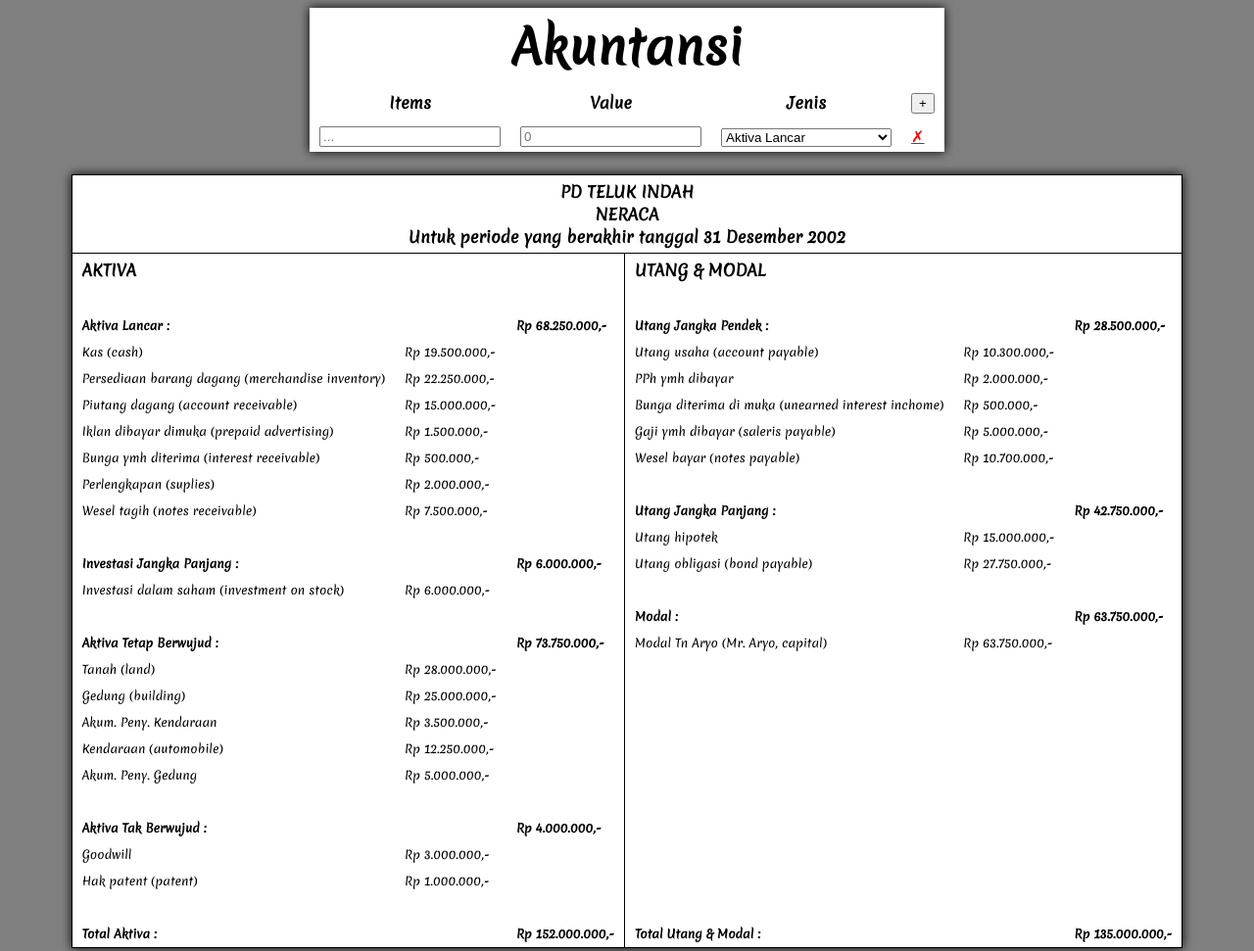
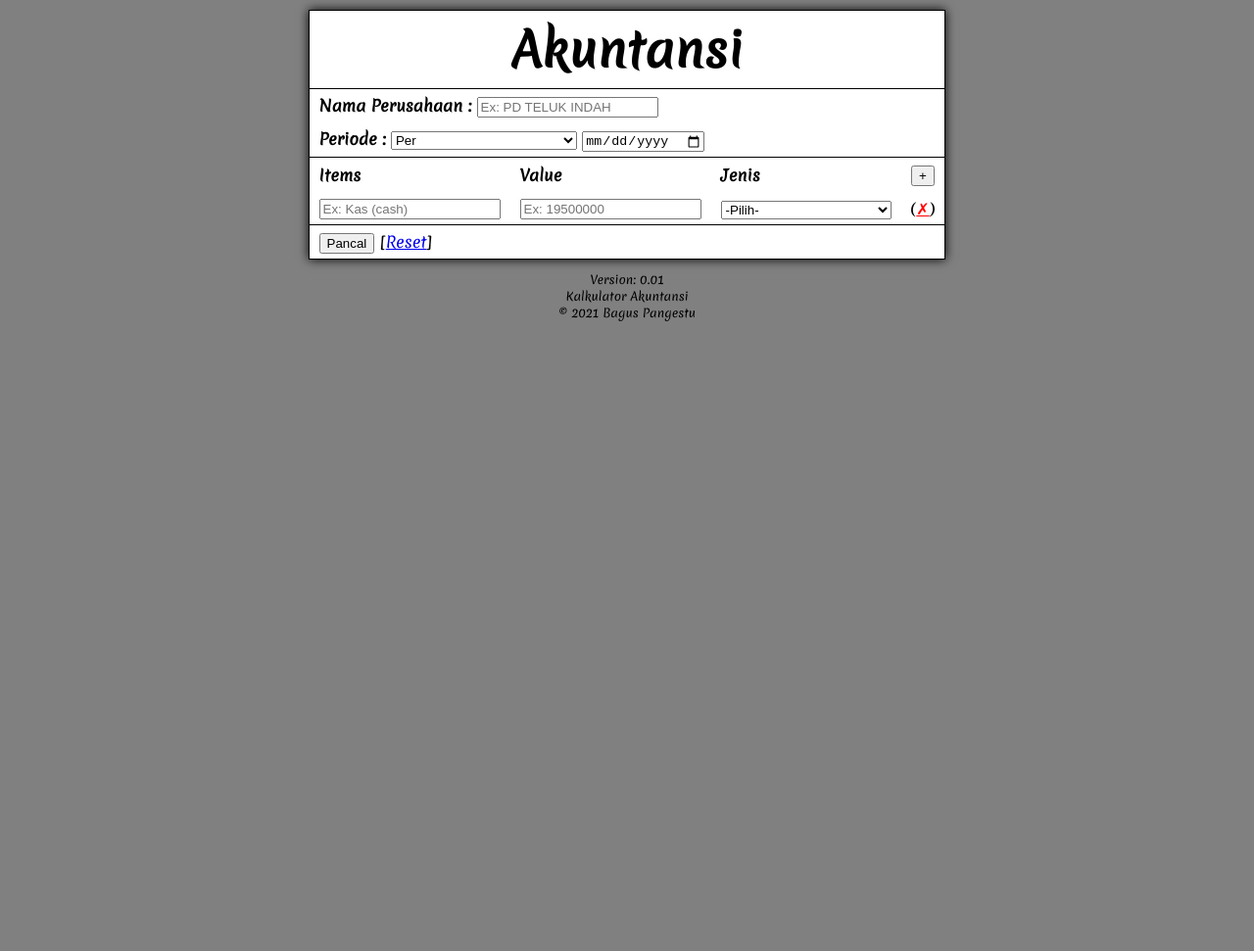
Before and after one commit to baguspangestu/kaltan, a plain HTML site: page public/index.html in a window 1280 px wide. Shown: the top 971 px of the page at 98% size. After the commit the page ends 800 px from the top, so only its background shows below. Drawn offline with Linux system fonts and the light colour scheme; some packages are replaced by stand-ins of ours.

Commit message:
Release v0.01

```diff
--- a/public/index.html
+++ b/public/index.html
@@ -28,35 +28,6 @@
 </head>
 
 <body>
-  <input id="tid" value="1" type="hidden" />
-  <table id="tabForm" class="center">
-    <tr>
-      <th colspan="4" style="font-size: 48px;">Akuntansi</th>
-    </tr>
-    <tr>
-      <th>Items</th>
-      <th>Value</th>
-      <th>Jenis</th>
-      <th><button>+</button></th>
-    </tr>
-    <tr>
-      <td><input type='text' placeholder='...' /></td>
-      <td><input type='number' placeholder='0' /></td>
-      <td>
-        <select>
-          <option value="0">Aktiva Lancar</option>
-          <option value="1">Investasi Jangka Panjang</option>
-          <option value="2">Aktiva Tetap Berwujud</option>
-          <option value="3">Aktiva Tak Berwujud</option>
-          <option value="4">Utang Jangka Pendek</option>
-          <option value="5">Utang Jangka Panjang</option>
-          <option value="6">Modal</option>
-        </select>
-      </td>
-      <td><a href="#" style="color:red;">✗</a></td>
-    </tr>
-  </table>
-  <br>
   <div id="root"></div>
 
   <!-- <p id="load">Firebase SDK Loading&hellip;</p> -->
--- a/public/script.js
+++ b/public/script.js
@@ -1,8 +1,22 @@
 $(function () {
-  const obj = {
+
+  const con = {
+    periode: ['Per', 'Untuk periode yang berakhir'],
+    type: [
+      'Aktiva Lancar',
+      'Investasi Jangka Panjang',
+      'Aktiva Tetap Berwujud',
+      'Aktiva Tak Berwujud',
+      'Utang Jangka Pendek',
+      'Utang Jangka Panjang',
+      'Modal'
+    ]
+  }
+
+  const dat = {
     company: 'PD TELUK INDAH',
-    periode: 'Untuk periode yang berakhir tanggal 31 Desember 2002',
-    data: [
+    periode: [1, "2002-12-31"],
+    data: [ // Data Test
       ['Tanah (land)', 2, 28000000],
       ['Kas (cash)', 0, 19500000],
       ['Persediaan barang dagang (merchandise inventory)', 0, 22250000],
@@ -26,15 +40,6 @@ $(function () {
       ['Wesel bayar (notes payable)', 4, 10700000],
       ['Perlengkapan (suplies)', 0, 2000000],
       ['Wesel tagih (notes receivable)', 0, 7500000],
-    ],
-    type: [
-      'Aktiva Lancar',
-      'Investasi Jangka Panjang',
-      'Aktiva Tetap Berwujud',
-      'Aktiva Tak Berwujud',
-      'Utang Jangka Pendek',
-      'Utang Jangka Panjang',
-      'Modal'
     ]
   };
 
@@ -133,21 +138,39 @@ $(function () {
     return x;
   }
 
-  function submit() {
+  function dateFormat(a) {
+    let x = '';
+    if (a) {
+      const d = new Date(a);
+      const ye = new Intl.DateTimeFormat('id', {
+        year: 'numeric'
+      }).format(d);
+      const mo = new Intl.DateTimeFormat('id', {
+        month: 'long'
+      }).format(d);
+      const da = new Intl.DateTimeFormat('id', {
+        day: '2-digit'
+      }).format(d);
+      x = da + ' ' + mo + ' ' + ye;
+    }
 
+    return x;
   }
 
-  function start() {
-    const a = obj.data;
-    const b = obj.type;
+  function result() {
+    const a = dat.data;
+    const b = con.type;
     const c = tbls(a, b)
+
+    const com = dat.company;
+    const per = con.periode[dat.periode[0]] + ' ' + dateFormat(dat.periode[1]);
 
     let x;
 
     x = `
-      <table class="border center">
+      <table id="hasil" class="border center">
         <tr class="b-bottom fs-16">
-          <th colspan="6">${obj.company}<br>NERACA<br>${obj.periode}</th>
+          <th colspan="6">${com}<br>NERACA<br>${per}</th>
         </tr>
         <tr class="ta-left fs-16">
           <th>AKTIVA</th>
@@ -199,10 +222,126 @@ $(function () {
 
     x += '</table>';
 
-    console.log(c);
     return x;
   }
 
-  const root = $('#root');
-  root.html(start());
+  function select(a) {
+    let x = '';
+
+    for (let i = 0; i < a.length; i++) {
+      x += '<option value="' + i + '">' + a[i] + '</option>';
+    }
+
+    return x;
+  }
+
+  function element() {
+    const x = `
+    <tr class="inputForm">
+      <td><input name="items" type="text" placeholder="Ex: Kas (cash)" required /></td>
+      <td><input name="value" type="number" placeholder="Ex: 19500000" required /></td>
+      <td>
+        <select name="jenis" required>
+          <option selected disabled>-Pilih-</option>
+          ${select(con.type)}
+        </select>
+      </td>
+      <td align="center">(<a href="javascript:void(0);" style="color:red;" class="delForm">✗</a>)</td>
+    </tr>`;
+
+    return x;
+  }
+
+  function start() {
+    const x = `
+      <table id="quest" class="border center">
+        <tbody id="tabForm">
+          <tr>
+            <th colspan="4" style="font-size: 48px;">Akuntansi</th>
+          </tr>
+          <tr class="b-top ta-left">
+            <td colspan="4">
+              <b>Nama Perusahaan :</b>
+              <input name="company" type="text" placeholder="Ex: PD TELUK INDAH" required />
+            </td>
+          </tr>
+          <tr class="b-bottom ta-left">
+            <td colspan="4">
+              <b>Periode :</b>
+              <select name="periode" required>
+                <option value="0">Per</option>
+                <option value="1">Untuk periode yang berakhir</option>
+              </select>
+              <input name="date" type="date" required />
+            </td>
+          </tr>
+          <tr class="ta-left">
+            <th>Items</th>
+            <th>Value</th>
+            <th>Jenis</th>
+            <th align="center">
+              <button class="addForm">+</button>
+            </th>
+          </tr>
+          ${element()}
+          <tr class="b-top">
+            <td colspan="4">
+              <button class="pancal">Pancal</button>
+              [<a href="javascript:void(0);" class="reset">Reset</a>]
+            </td>
+          </tr>
+        </tbody>
+      </table>
+      <p align="center" class="fs-12">
+        Version: 0.01<br>
+        Kalkulator Akuntansi<br>
+        &copy; 2021 Bagus Pangestu
+      </p>`;
+    return x;
+  }
+
+  function addElement() {
+    const a = $('#tabForm > tr');
+    a.eq(a.length - 1).before(element());
+  }
+
+  $('#root').html(start());
+
+  $('#tabForm').click(function (e) {
+    if ($(e.target).hasClass('addForm')) {
+      addElement();
+    }
+
+    if ($(e.target).hasClass('delForm')) {
+      $(e.target).parent().parent().remove();
+    }
+
+    if ($(e.target).hasClass('pancal')) {
+      dat.company = $('[name=company]').val();
+      dat.periode = [parseInt($('[name=periode]').val()), $('[name=date]').val()];
+
+      dat.data = [];
+
+      $('#tabForm > .inputForm').each(function (i) {
+        let a = $('[name=items]').eq(i).val();
+        let b = $('[name=jenis]').eq(i).val();
+        let c = $('[name=value]').eq(i).val();
+
+        a = a ? a : 'item ' + (i + 1);
+        c = c ? c : 0;
+
+        if (b) dat.data.push([a, parseInt(b), c]);
+      });
+
+      console.log(dat);
+
+      if ($('#root > #hasil')) $('#root > #hasil').remove();
+      $('#root > #quest').after(result());
+    }
+
+    if ($(e.target).hasClass('reset')) {
+      location.reload();
+    }
+  });
+
 });
--- a/public/style.css
+++ b/public/style.css
@@ -9,6 +9,7 @@ body {
 table {
   box-shadow: 0px 0px 10px #000000;
   background-color: white;
+  margin: 10px;
 }
 
 table,
@@ -39,8 +40,13 @@ td {
   border-right: 1px solid black;
 }
 
-.b-bottom{
+.b-bottom {
   border-bottom: 1px solid black;
+}
+
+.b-lr {
+  border-left: 1px solid black;
+  border-right: 1px solid black;
 }
 
 .center {
```
